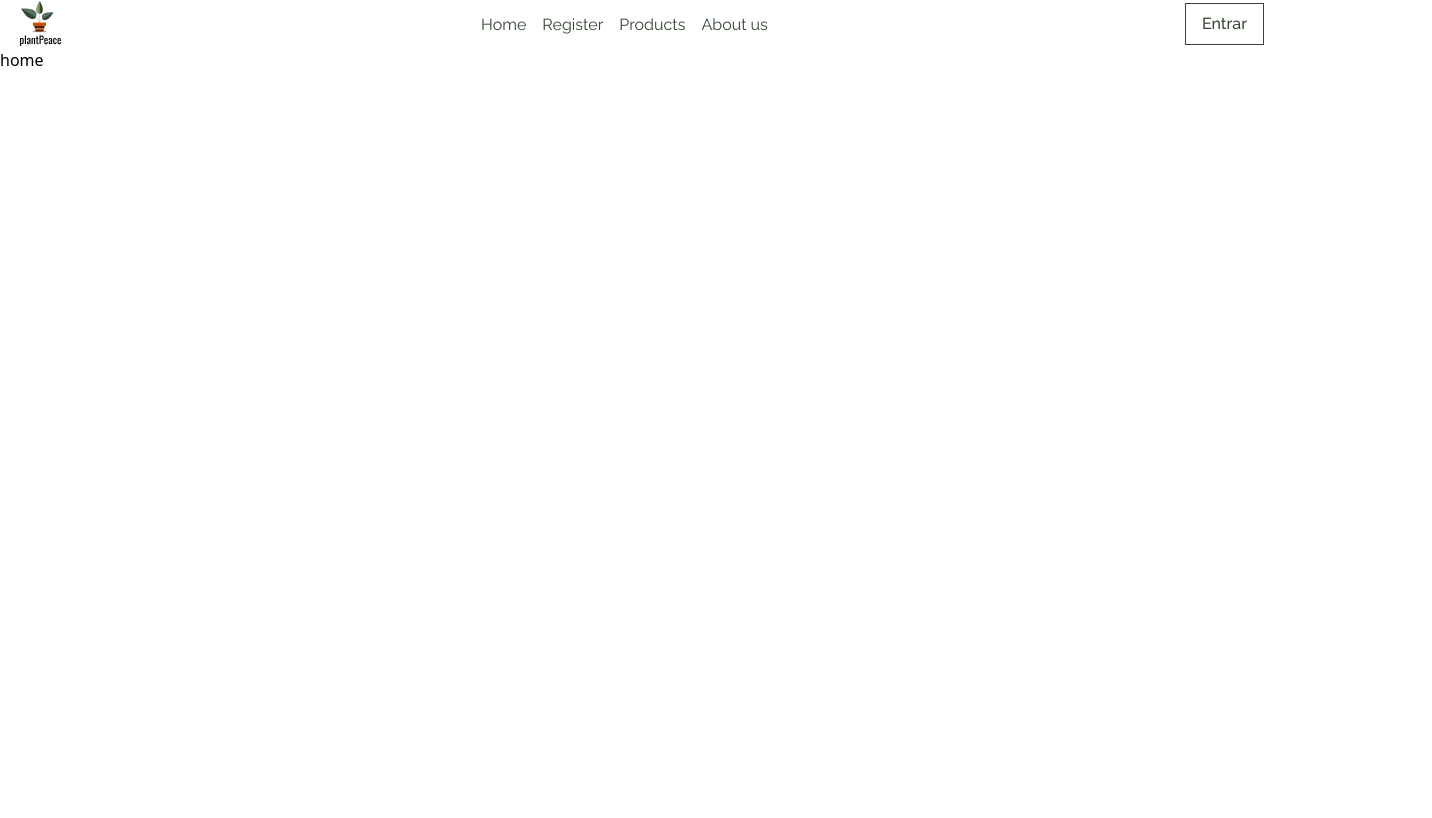
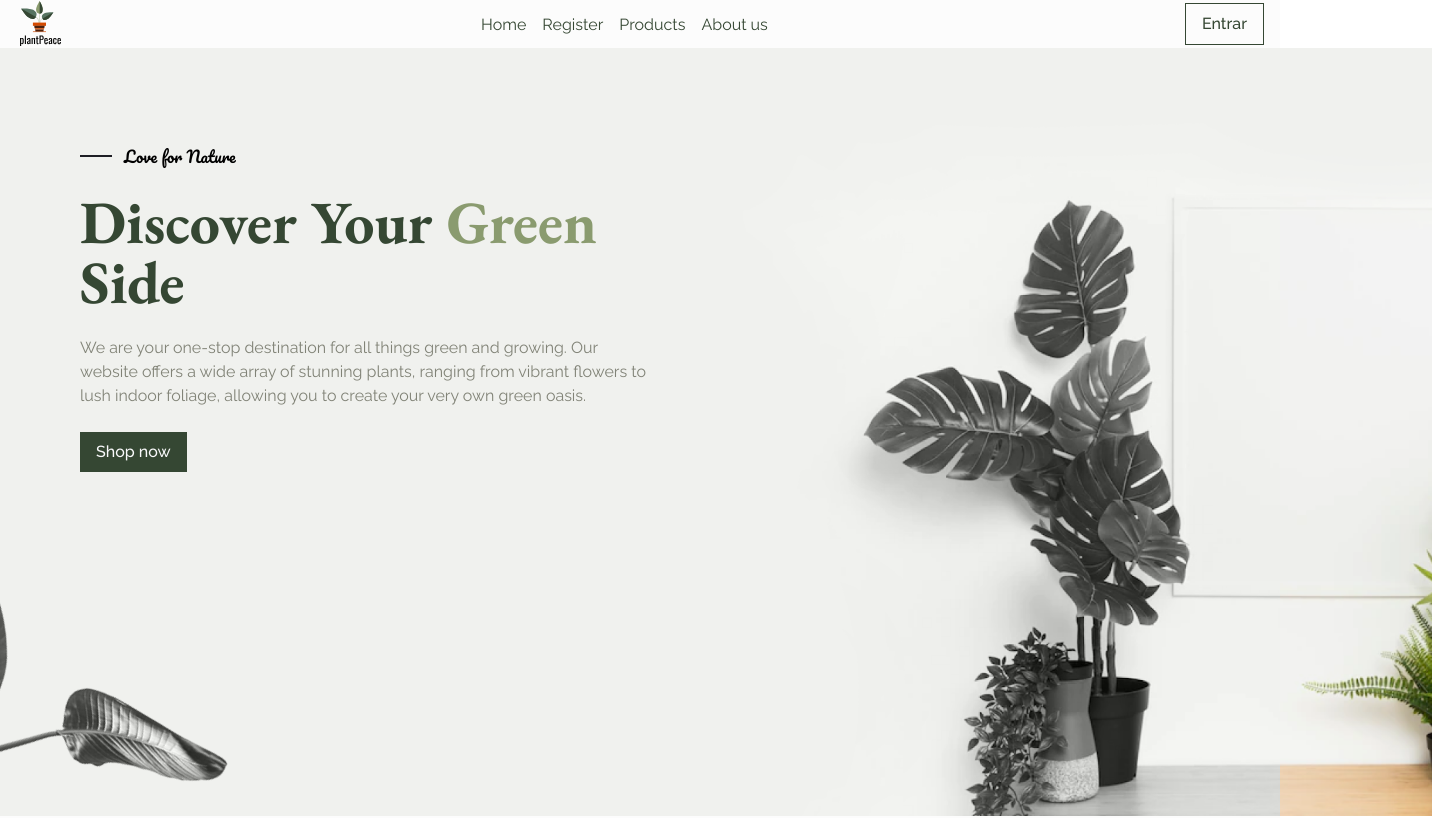
Before and after one commit to thethoomm/blumen-web, a React (Vite) app: page / in a window 1280 px wide. Shown: the top 818 px of the page, 1432 px wide, since content can reach past the window. Built offline with nearby package versions, Linux system fonts and the light colour scheme.

Commit message:
feat: create hero section

```diff
--- a/src/layouts/main-layout.tsx
+++ b/src/layouts/main-layout.tsx
@@ -4,7 +4,7 @@ import { Footer } from "@/components/footer";
 
 export default function MainLayout() {
     return (
-        <div>
+        <div className="bg-white">
             <Navbar />
             <main className="min-h-screen">
                 <Outlet />
--- a/src/pages/home.tsx
+++ b/src/pages/home.tsx
@@ -1,7 +1,42 @@
+import { Button } from "@/components/button";
+
 export default function Home() {
-    return (
-        <div>
-            home
+  return (
+    <section className="h-full bg-gray flex flex-row justify-between relative">
+      <img
+        src="/assets/images/plant2.png"
+        alt="Leaf"
+        className="absolute left-0 -bottom-1/8 mix-blend-luminosity z-10"
+      />
+
+      <main className="w-full flex px-20 py-24">
+        <div className="w-xl space-y-6">
+          <div className="flex items-center gap-3">
+            <span className="inline-block w-8 h-0.5 bg-black"></span>
+            <span className="font-pacifico text-center">Love for Nature</span>
+          </div>
+
+          <h2 className="capitalize font-eb-garamond text-primary-lunar text-6xl font-bold">
+            Discover your <span className="text-primary-avacado">green</span>{" "}
+            side
+          </h2>
+
+          <p className="font-raleway text-secondary">
+            We are your one-stop destination for all things green and growing.
+            Our website offers a wide array of stunning plants, ranging from
+            vibrant flowers to lush indoor foliage, allowing you to create your
+            very own green oasis.
+          </p>
+
+          <Button>Shop now</Button>
         </div>
-    )
+      </main>
+
+      <img
+        className="w-full h-[calc(100vh-2rem)] object-cover mix-blend-luminosity"
+        src="/assets/images/plant1.png"
+        draggable={false}
+      />
+    </section>
+  );
 }
```
Also changed, not shown: public/assets/images/plant1.png (added), public/assets/images/plant2.png (added).
